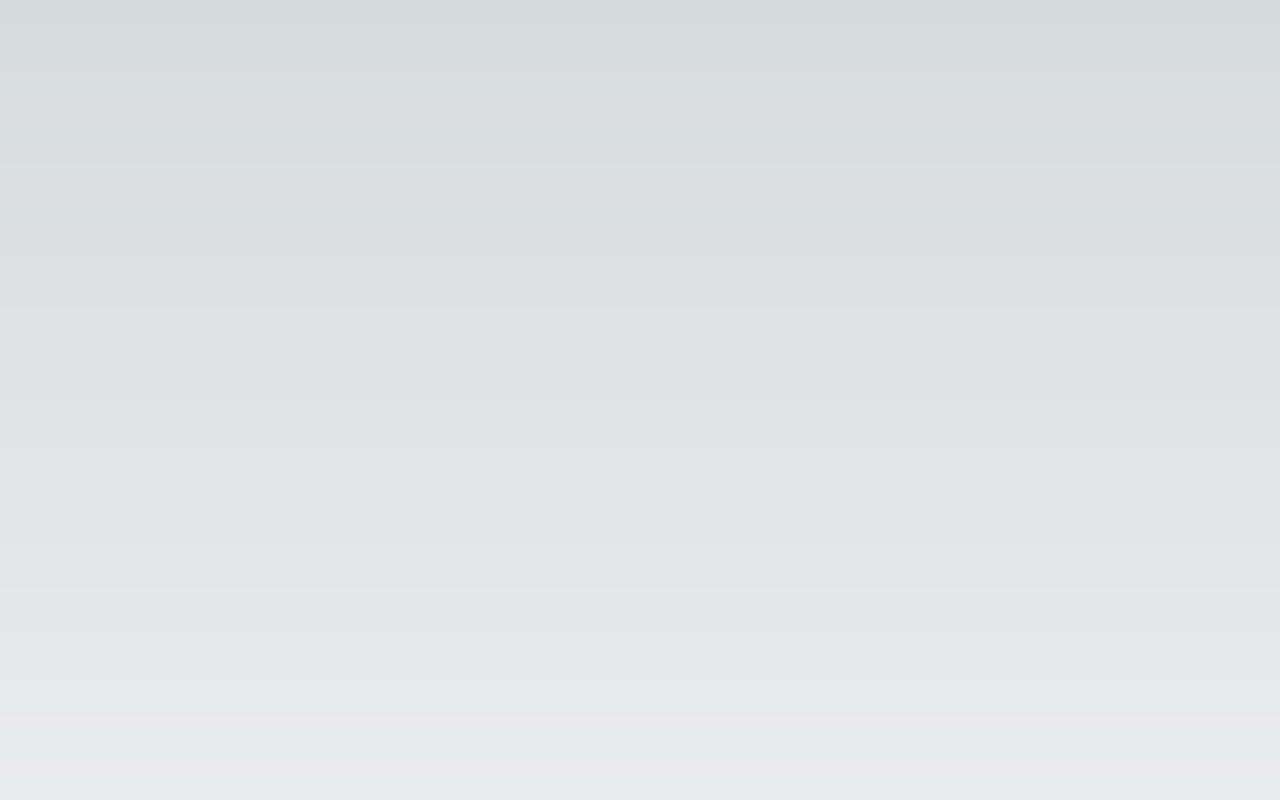
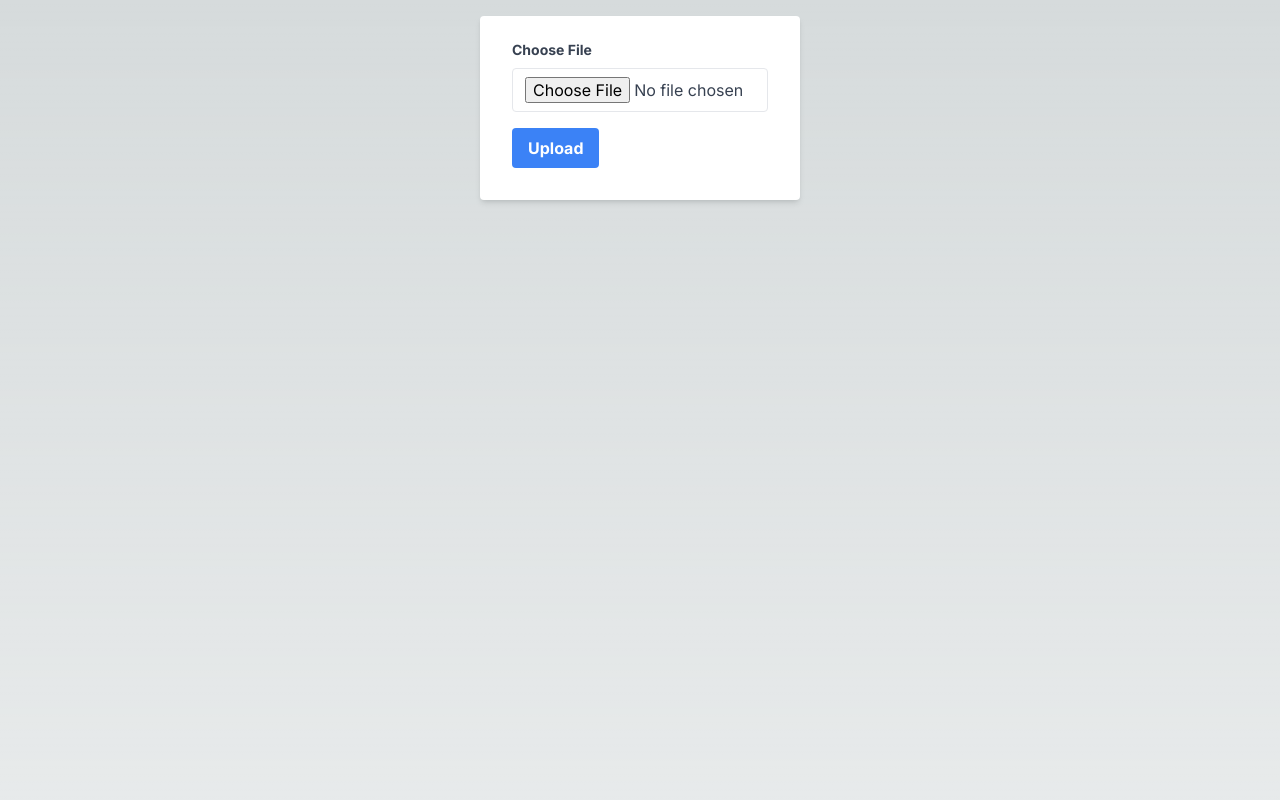
Before and after one commit to EagleVector/youtube, a Next.js app in the folder client/: page / in a window 1280 px wide. Shown: the top 800 px of the page. Built offline with nearby package versions, Linux system fonts and the light colour scheme.

Commit message:
Video Upload Component

```diff
--- a/client/package.json
+++ b/client/package.json
@@ -9,6 +9,7 @@
     "lint": "next lint"
   },
   "dependencies": {
+    "axios": "^1.6.8",
     "next": "14.2.3",
     "react": "^18",
     "react-dom": "^18",
--- /dev/null
+++ b/client/src/app/components/UploadForm.jsx
@@ -0,0 +1,63 @@
+'use client'
+import React, { useState } from 'react'
+import axios from "axios";
+
+const UploadForm = () => {
+
+  const [selectedFile, setSelectedFile] = useState(null);
+
+  const handleFileChange = (e) => {
+    setSelectedFile(e.target.files[0]);
+  };
+
+  const handleSubmit = (e) => {
+    e.preventDefault();
+    handleFileUpload(selectedFile);
+  };
+
+  const handleFileUpload = async (file) => {
+    try {
+      const formData = new FormData();
+      formData.append('file', file);
+      console.log('Going to Upload File to Server');
+      const res = await axios.post('http://localhost:8000/upload',
+      formData, {
+        headers: {
+          'Content-Type': 'multipart/form-data'
+        }
+      });
+      console.log(res.data);
+
+    } catch (error) {
+      console.error('Error Uploading File: ', error);
+    }
+  };
+
+  return (
+    <div className="w-full max-w-xs mx-auto mt-4">
+      <form onSubmit={handleSubmit} className="bg-white shadow-md rounded px-8 pt-6 pb-8 mb-4">
+        <div className="mb-4">
+          <label className="block text-gray-700 text-sm font-bold mb-2" htmlFor="file">
+            Choose File
+          </label>
+          <input
+            id="file"
+            type="file"
+            onChange={handleFileChange}
+            className="appearance-none border rounded w-full py-2 px-3 text-gray-700 leading-tight focus:outline-none focus:shadow-outline"
+          />
+        </div>
+        <div className="flex items-center justify-between">
+          <button
+            type="submit"
+            className="bg-blue-500 hover:bg-blue-700 text-white font-bold py-2 px-4 rounded focus:outline-none focus:shadow-outline"
+          >
+            Upload
+          </button>
+        </div>
+      </form>
+    </div>
+  )
+}
+
+export default UploadForm;
--- a/client/src/app/page.js
+++ b/client/src/app/page.js
@@ -1,9 +1,11 @@
 import React from "react";
+import UploadForm from "./components/uploadForm";
 import Room from "./pages/Room";
 
 export default function Home() {
   return (
     <div>
+      <UploadForm />
       <Room />
     </div>
   );
```
Also changed, not shown: 1 other file (tests, documents, lock files or other folders).
